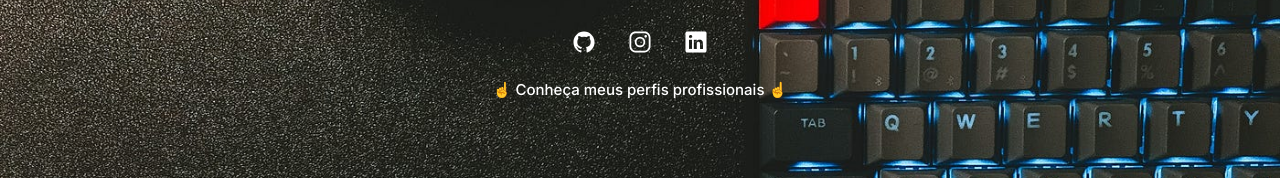
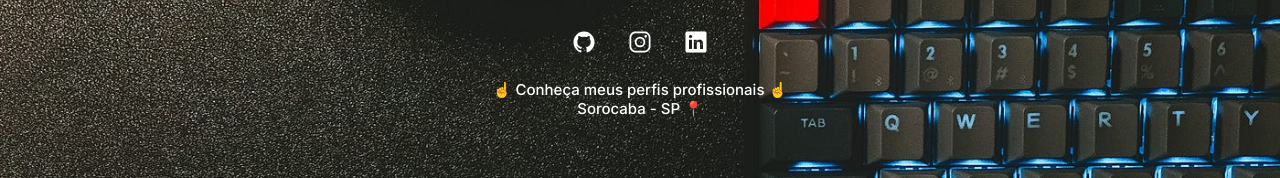
Before and after one commit to GuMilano/GuMilano.github.io, a plain HTML site: page index.html in a window 1280 px wide. Shown: the part 570-748 px from the top of the page. Drawn offline with nearby package versions, Linux system fonts and the light colour scheme.

Commit message:
uma linha

```diff
--- a/index.html
+++ b/index.html
@@ -70,7 +70,8 @@
     </div>
 
     <footer>
-      ☝ Conheça meus perfis profissionais ☝
+      ☝ Conheça meus perfis profissionais ☝ <br>
+      Sorocaba - SP 📍
     </footer>
 
     <script
```
